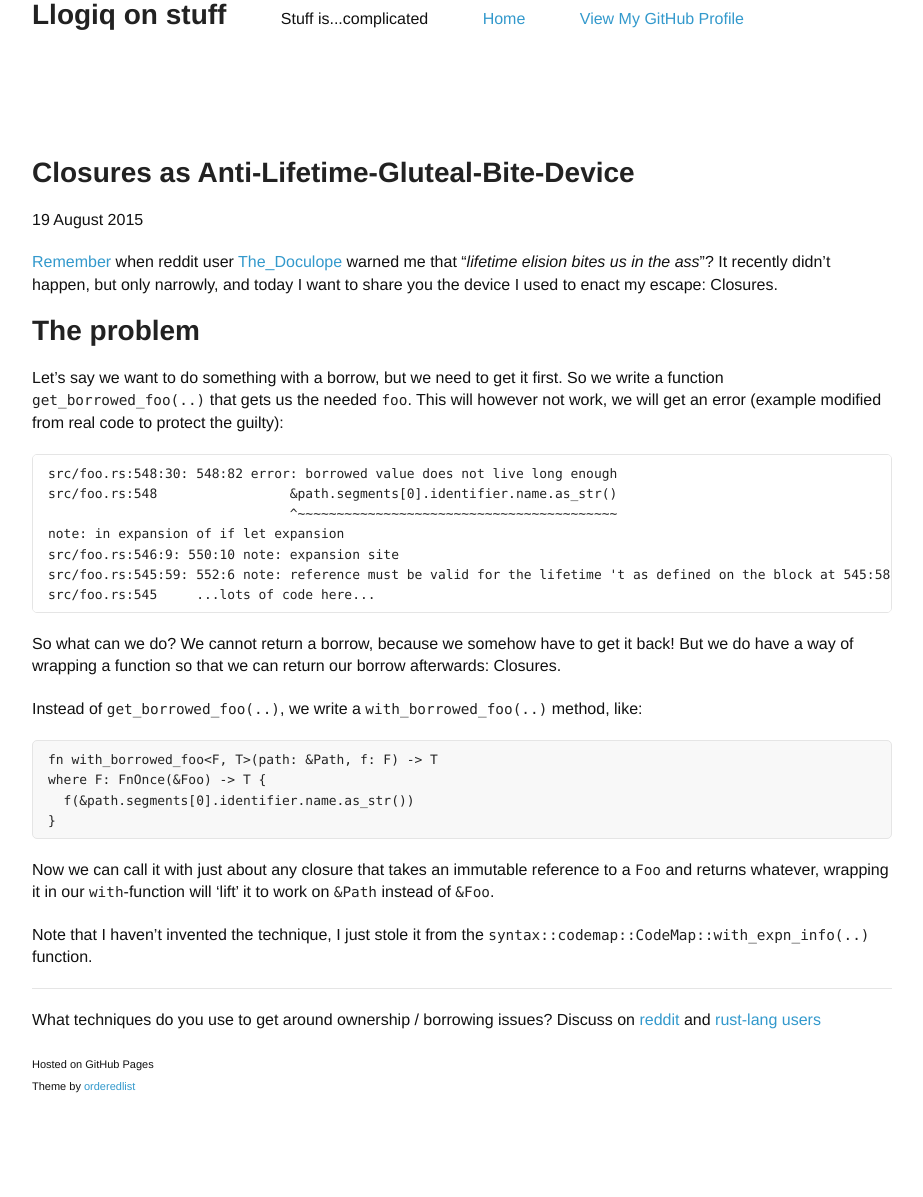
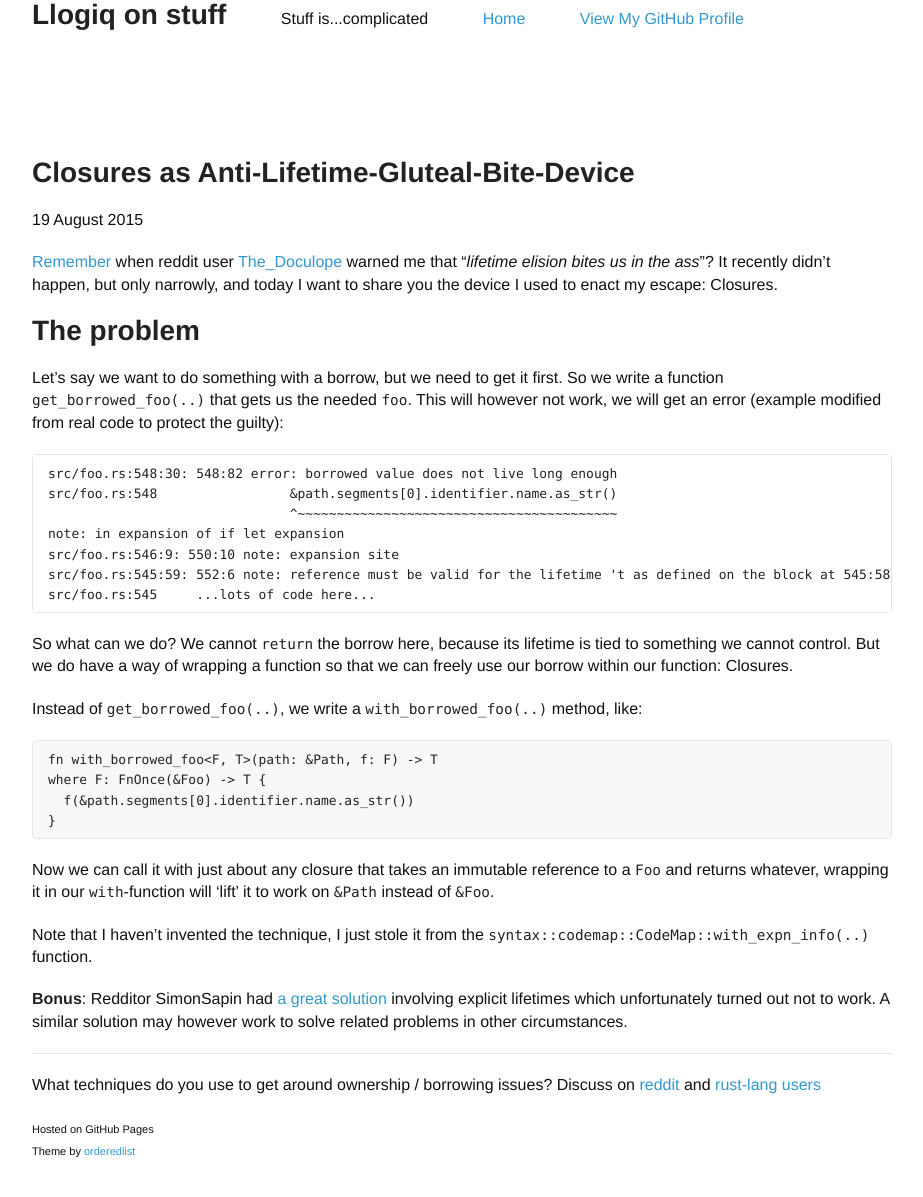
Before and after one commit to llogiq/llogiq.github.io, a Jekyll site: the page built from _posts/2015-08-19-closure.md, in a window 1280 px wide and 1239 px high. Shown: the top 1197 px of the window, without its empty margins (178-1101 px from the left). Built offline with Jekyll 4.4.1, drawn with Linux system fonts in a browser that asks for light colours.

Commit message:
Cleared up borrowing problem + Bonus + links

````diff
--- a/_posts/2015-08-19-closure.md
+++ b/_posts/2015-08-19-closure.md
@@ -25,9 +25,9 @@ src/foo.rs:545:59: 552:6 note: reference must be valid for the lifetime 't as de
 src/foo.rs:545     ...lots of code here...
 ```
 
-So what can we do? We cannot return a borrow, because we somehow have to get
-it back! But we do have a way of wrapping a function so that we can return
-our borrow afterwards: Closures.
+So what can we do? We cannot `return` the borrow here, because its lifetime
+is tied to something we cannot control. But we do have a way of wrapping a
+function so that we can freely use our borrow within our function: Closures.
 
 Instead of `get_borrowed_foo(..)`, we write a `with_borrowed_foo(..)` method,
 like:
@@ -46,8 +46,14 @@ reference to a `Foo` and returns whatever, wrapping it in our
 Note that I haven't invented the technique, I just stole it from
 the `syntax::codemap::CodeMap::with_expn_info(..)` function.
 
+**Bonus**: Redditor SimonSapin had
+[a great solution](https://www.reddit.com/r/rust/comments/3hotge/blog_closures_as_antilifetimerectalbitedevice/cu9aqt4)
+involving explicit lifetimes which unfortunately turned out not to work.
+A similar solution may however work to solve related problems in other
+circumstances.
+
 ----
 
 What techniques do you use to get around ownership / borrowing issues?
-Discuss on [reddit](https://www.reddit.com/r/rust)
-and [rust-lang users](https://users.rust-lang.org)
+Discuss on [reddit](https://www.reddit.com/r/rust/comments/3hotge/blog_closures_as_antilifetimerectalbitedevice/)
+and [rust-lang users](https://users.rust-lang.org/t/blog-closures-as-anti-lifetime-gluteal-bite-device/2557)
````
